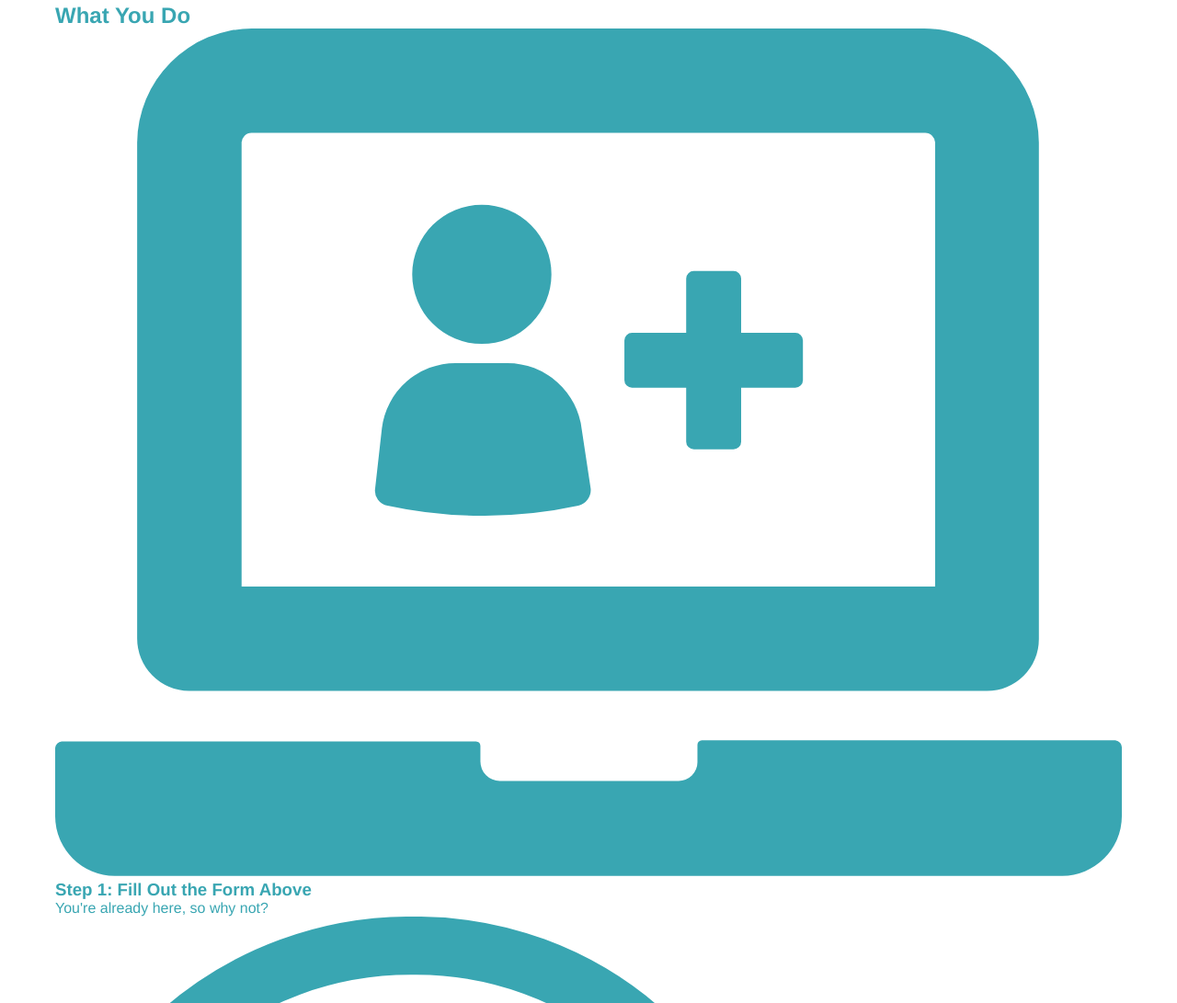
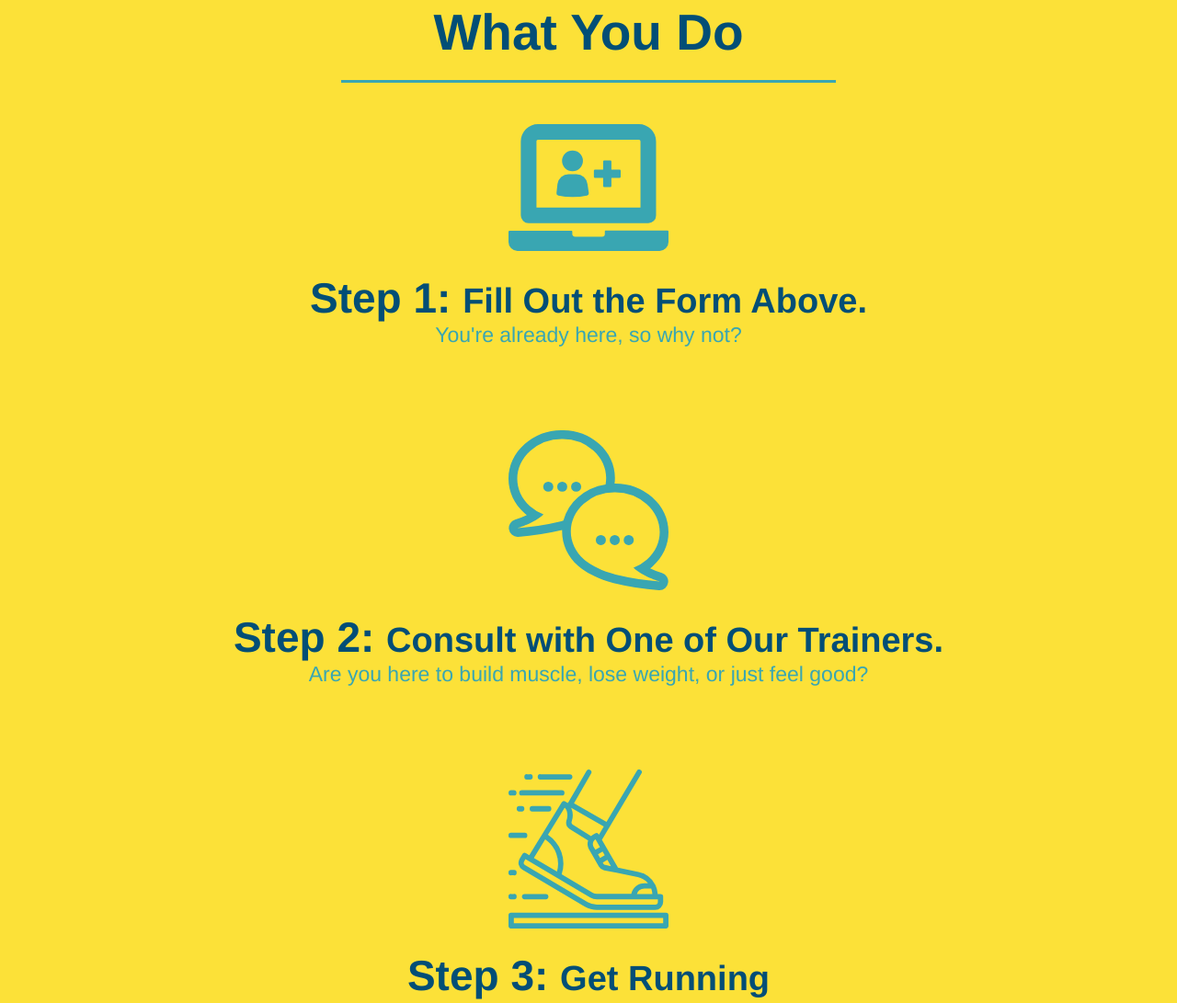
Before and after one commit to RicardoKContreras/run-buddy, a plain HTML site: page index.html in a window 1280 px wide. Shown: the part 1117-2208 px from the top of the page at 92% size. Drawn offline with Linux system fonts and the light colour scheme.

Commit message:
style what you do section

```diff
--- a/assets/css/style.css
+++ b/assets/css/style.css
@@ -128,16 +128,6 @@ section {
     text-align: center;
 }
 
-.intro h2 {
-    font-size: 55px;
-    color: #024e76;
-    margin-bottom: 35px;
-    padding: 0 100px 20px 100px;
-    border-bottom: 3px solid;
-    border-color: #fce138;
-    display: inline-block;
-}
-
 .intro p {
     line-height: 1.7;
     color: #39a6b2;
@@ -145,3 +135,49 @@ section {
     font-size: 20px;
     margin: 0 auto;
 }
+
+.steps {
+    text-align: center;
+    background: #fce138;
+}
+
+.section-title {
+    font-size: 55px;
+    color: #024e76;
+    margin-bottom: 35px;
+    padding: 0 100px 20px 100px;
+    display: inline-block;
+    border-bottom: 3px solid;
+}
+
+.primary-border {
+    border-color: #fce138;
+}
+
+.secondary-border {
+    border-color: #39a6b2;
+}
+
+.steps div {
+    margin-bottom: 80px;
+}
+
+.steps img {
+    width: 15%;
+    margin: 10px 0;
+}
+
+.steps h3 {
+    color: #024e76;
+    font-size: 46px;
+    margin-top: 10px;
+}
+
+.steps p {
+    color: #39a6b2;
+    font-size: 23px;
+}
+
+.steps span {
+    font-size: 38px;
+}
--- a/index.html
+++ b/index.html
@@ -67,32 +67,32 @@
    </section>
 
    <section id="what-we-do" class="intro">
-       <h2>What We Do</h2>
+       <h2 class="section-title primary-border">What We Do</h2>
        <p>
         butcher selfies chambray shabby chic gentrify readymade yr Echo Park XOXO Tumblr normcore Banksy direct trade Blue Bottle chillwave you probably haven't heard of them single-origin coffee Vice fanny pack fixie Odd Future Austin fingerstache pickled twee synth Wes Anderson Thundercats viral bitters flannel meggings narwhal Marfa Schlitz sustainable Intelligentsia umami deep v craft
        </p>
     </section>
 
-   <section id="what you do">
-       <h2>What You Do</h2>
+   <section id="what you do" class="steps">
+       <h2 class="section-title secondary-border">What You Do</h2>
        <div>
            <img src="./assets/images/01-04-svgs/step-1.svg" alt=""/>
-           <h3>Step 1: Fill Out the Form Above</h3>
+           <h3>Step 1: <span>Fill Out the Form Above.</span></h3>
            <p>You're already here, so why not?</p>
        </div>
        <div>
            <img src="./assets/images/01-04-svgs/step-2.svg" alt=""/>
-           <h3>Step 2: Consult with One of Our Trainers.</h3>
+           <h3>Step 2: <span>Consult with One of Our Trainers.</span></h3>
            <p>Are you here to build muscle, lose weight, or just feel good?</p>
        </div>
        <div>
            <img src="./assets/images/01-04-svgs/step-3.svg" alt=""/>
-           <h3>Step 3: Get Running</h3>
+           <h3>Step 3: <span>Get Running</span></h3>
            <p>Hit the ground running (literally) once your trainer lays out your plan.</p>
        </div>
        <div>
            <img src="./assets/images/01-04-svgs/step-4.svg" alt=""/>
-           <h3>Step 4: See Results.</h3>
+           <h3>Step 4: <span>See Results.</span></h3>
            <p>Bi-weekly checkins with your trainer will keep you focused</p>
        </div>
    </section>
```
